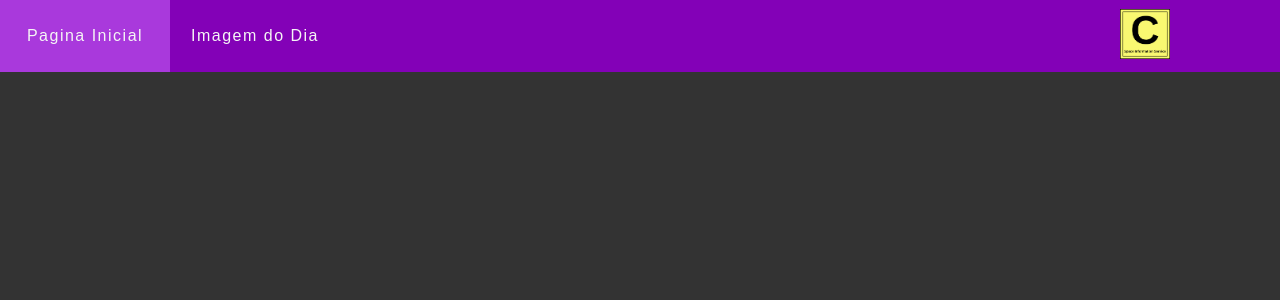
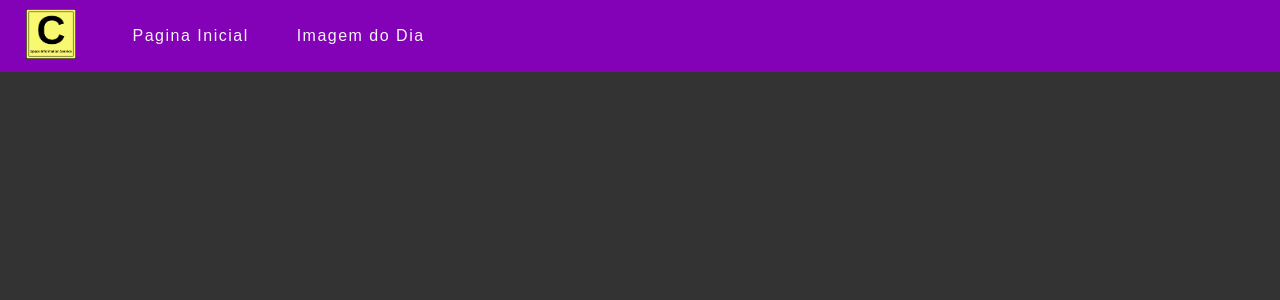
Before and after one commit to FelipeJozala/sis-web, a Next.js app: page / in a window 1280 px wide. Shown: the top 300 px of the page. Built offline with nearby package versions, Linux system fonts and the light colour scheme.

Commit message:
nextjs Staticprops correction

```diff
--- a/src/Layout/styles.jsx
+++ b/src/Layout/styles.jsx
@@ -8,7 +8,7 @@ export const MainContainer = styled.div`
     flex-direction: column;
     align-items: center;
     height: fit-content;
-    width: 80%;
+    width: 80vw;
     margin: 5vh auto;
     font-family: 'Poppins', sans-serif;
 
--- a/src/components/Navbar/Navbar.jsx
+++ b/src/components/Navbar/Navbar.jsx
@@ -6,7 +6,8 @@ import { BurgueMenu,
           NavContainer,
            RightContainer,
            LinkContainer,
-            BrandContainer,
+            DesktopBrandContainer,
+            MobileBrandContainer,
             MobileMenu } from './styles'
 import brandlogo from '../../assets/brandlogo.png'
 
@@ -27,18 +28,25 @@ const Navbar = () => {
         <>
             <NavContainer>
                 <LeftContainer>
+                    <DesktopBrandContainer>
+                        <Image
+                            width={50}
+                            height={50}
+                            layout='fixed'
+                            src={brandlogo} alt="SIS Web Logo" />
+                        </DesktopBrandContainer>
                     <Link href="/"><LinkContainer>Pagina Inicial</LinkContainer></Link>
                     <Link href="/apod"><LinkContainer>Imagem do Dia</LinkContainer></Link>
                 </LeftContainer>
                 <RightContainer>
                     <BurgueMenu onClick={handleMobileToggle}>{mobileMenu ? closeIcon : burguerIcon}</BurgueMenu>
-                    <BrandContainer>
+                    <MobileBrandContainer>
                         <Image
                             width={50}
                             height={50}
                             layout='fixed'
                             src={brandlogo} alt="SIS Web Logo" />
-                        </BrandContainer>
+                        </MobileBrandContainer>
                 </RightContainer>
             </NavContainer>
             <MobileMenu menuToggle ={mobileMenu}>
--- a/src/components/Navbar/styles.jsx
+++ b/src/components/Navbar/styles.jsx
@@ -29,9 +29,10 @@ export const RightContainer = styled.div`
     @media only screen and (min-width: 768px) {
 
         display: flex;
-        width: 50%;
+        width: 49%;
         justify-content: flex-end;
         margin-right: 80px;
+        margin: 0;
     }
 `
 
@@ -44,7 +45,7 @@ export const LeftContainer = styled.div`
         display: flex;
         flex-direction: row;
         align-items: center;
-        width: 50%;
+        width: 49%;
         height: 72px;
         margin-top: 0;
 
@@ -106,7 +107,7 @@ export const LinkContainer = styled.div`
 
     :hover {
             background: ${({theme}) => theme.secondary};
-        }
+    }
 
     @media only screen and (min-width: 768px) {
         display: flex;
@@ -115,15 +116,27 @@ export const LinkContainer = styled.div`
         align-items: center;
         justify-content: center;
 
-
-
     }
 
 `
-export const Brand = styled(Image)`
 
+export const DesktopBrandContainer = styled.div`
+    visibility: hidden;
+
+    @media only screen and (min-width: 768px) {
+        padding-right: 30px;
+        visibility: visible;
+
+    }
 `
 
-export const BrandContainer = styled.div`
+export const MobileBrandContainer = styled.div`
+    visibility: visible;
     padding-right: 30px;
+
+    @media only screen and (min-width: 768px) {
+
+        visibility: hidden;
+
+    }
 `
--- a/src/pages/apod.jsx
+++ b/src/pages/apod.jsx
@@ -1,4 +1,3 @@
-import Image from "next/image";
 import Apod from "../components/Apod/Apod";
 
 export default function apod({img}) {
@@ -16,7 +15,7 @@ export const getStaticProps = async () => {
         props: {
             img: data,
         },
-        revalidate: 10800
+        revalidate: 5
     }
 
 };
--- a/src/styles/GlobalStyle.jsx
+++ b/src/styles/GlobalStyle.jsx
@@ -10,7 +10,7 @@ export const GlobalStyle = createGlobalStyle`
 
 
     body {
-        width: 100vw;
+        width: 100%;
         background:${({ theme }) => theme.background};
         font-size: 1rem;
         color: ${({ theme }) => theme.text};
--- a/src/styles/themes/themes.jsx
+++ b/src/styles/themes/themes.jsx
@@ -4,6 +4,7 @@ export const Light = {
     secondary: '#A939DC',
     background: '#f5f5f5',
     text: '#333',
+    card: '#979dac'
 
 };
 
@@ -13,5 +14,6 @@ export const Dark = {
     secondary: '#A939DC',
     background: '#333',
     text: '#f5f5f5',
+    card: '#979dac'
 
 };
```
Also changed, not shown: src/components/Apod/Apod.jsx (+11 -7 lines), src/components/Apod/styles.jsx (+29 -4 lines).
